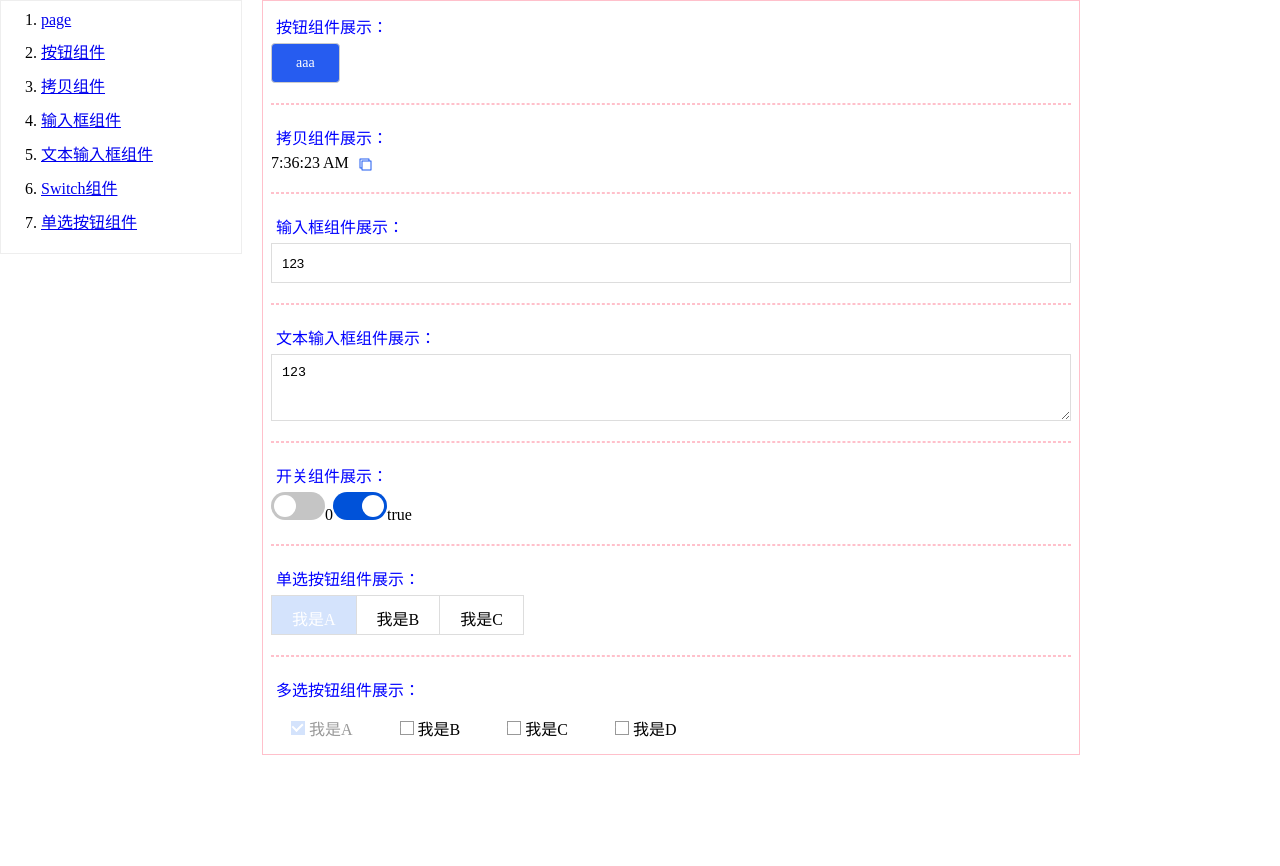
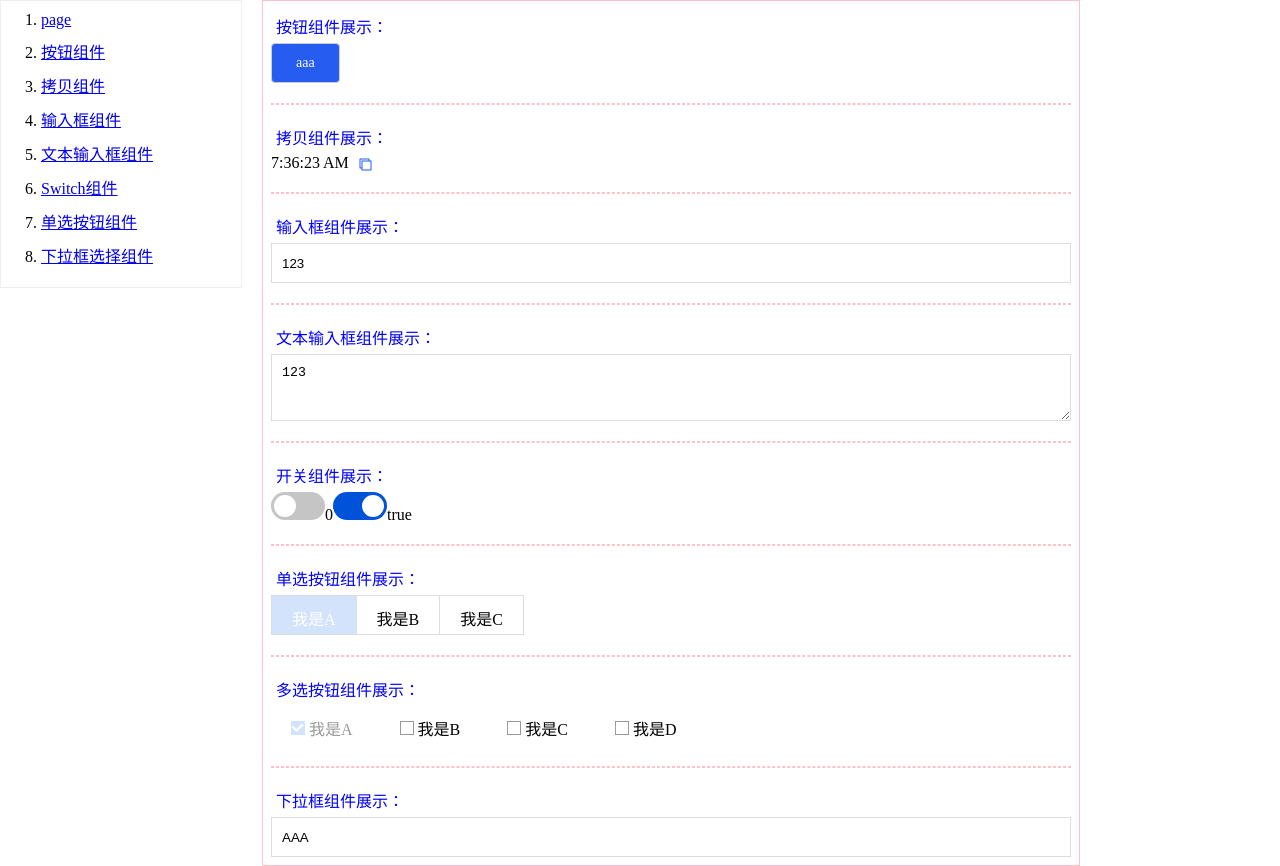
Before and after one commit to bushaoqing/component-for-react-hook, a React (Create React App) app: page /page in a window 1280 px wide. Before the commit the page ends 800 px from the top, so only its background shows below. Built offline with nearby package versions, Linux system fonts and the light colour scheme.

Commit message:
add select comp

```diff
--- /dev/null
+++ b/src/components/Select/index.css
@@ -0,0 +1,84 @@
+.comp-select__div-wrap {
+  position: relative;
+  display: flex;
+  border: 1px solid #ddd;
+  box-sizing: border-box;
+}
+
+.comp-select__div-wrap.focus {
+  border-color: blue;
+}
+
+.comp-select__div-wrap.error {
+  border-color: red;
+}
+
+.comp-select__input-wrap {
+  border: none;
+  outline: none;
+  padding: 0 40px 0 10px;
+}
+
+.comp-select__input-wrap:disabled {
+  cursor: not-allowed;
+  color: #999;
+}
+
+.comp-select-clearable {
+  position: absolute;
+  right: 10px;
+  top: 10px;
+  display: inline-block;
+  width: 16px;
+  height: 16px;
+  background: url('../img/clear_cycle@2x.png') no-repeat;
+  background-size: cover;
+}
+
+.comp-select-clearable:hover {
+  cursor: pointer;
+}
+
+.comp-select-error__tip {
+  position: absolute;
+  bottom: 18px;
+  font-size: 13px;
+  color: red;
+}
+
+.comp-select-options__wrap {
+  position: absolute;
+  top: 39px;
+  left: -1px;
+  border: 1px solid #ddd;
+  width: 100%;
+  background: #fff;
+}
+
+.comp-select-options__option {
+  padding: 4px;
+  margin-top: 1px;
+}
+
+.comp-select-options__option.current {
+  background: #ecf2fe;
+  color: blue;
+}
+
+.comp-select-options__option.no__options,
+.comp-select-options__option.no__options:hover {
+  background: #fff;
+}
+
+.comp-select-options__option:hover {
+  background: #eee;
+}
+
+.comp-select-options__filter-input {
+  width: 100%;
+  height: 38px;
+  box-sizing: border-box;
+  outline: none;
+  border: 1px solid #eee;
+  padding: 0 8px;
+}
--- /dev/null
+++ b/src/components/Select/index.js
@@ -0,0 +1,167 @@
+import { useState, useEffect } from 'react'
+import PropTypes from 'prop-types'
+import _ from 'lodash'
+import './index.css'
+
+let isClickFilter = false
+
+function Select(props) {
+  const [inputValue, setInputValue] = useState(() => {
+    let { value, options, config } = props
+    let initArr = options.filter(i => i[config.value] === value)
+    let initVal = initArr[0] && initArr[0][config.text] || ''
+    return initVal
+  })
+  const [showClearIcon, setShowClearIcon] = useState(false)
+  const [isFocus, setFocus] = useState(false)
+  const [showOptions, setShowOptions] = useState(false)
+  const [curOptions, setCurOptions] = useState(props.options)
+
+  useEffect(() => {
+    document.addEventListener('click', onDocumentClick)
+    return () => {
+      document.removeEventListener('click', onDocumentClick)
+    }
+  }, [])
+
+  // 关闭下拉选项后需要重置当前组件的下拉选项
+  useEffect(() => {
+    if (!showOptions) setCurOptions(props.options)
+  }, [showOptions])
+
+  function onDocumentClick() {
+    if (!isClickFilter) {
+      setShowOptions(false)
+    } else {
+      isClickFilter = false
+    }
+  }
+
+  function handleFilter(e) {
+    let filterVal = e.target.value
+
+    let curOptions = _.cloneDeep(props.options)
+    curOptions = curOptions.filter(i => i[props.config.text].indexOf(filterVal) !== -1)
+    setCurOptions(curOptions)
+  }
+
+  function handleClearInput() {
+    setInputValue('')
+    props.onChange('')
+  }
+
+  return (
+    <div
+      className={`comp-select__div-wrap ${isFocus ? 'focus' : ''} ${props.error.isError ? 'error' : ''}`}
+      style={{ width: props.width, height: props.height }}
+      onMouseEnter={() => setShowClearIcon(true)}
+      onMouseLeave={() => setShowClearIcon(false)}
+    >
+      <input
+        className='comp-select__input-wrap'
+        value={inputValue}
+        type={props.type}
+        readOnly={true}
+        disabled={props.disabled}
+        placeholder={props.placeholder}
+        style={{ width: '100%', height: '100%' }}
+        onFocus={() => {
+          setFocus(true)
+          props.onFocus()
+        }}
+        onBlur={() => {
+          setFocus(false)
+          props.onBlur()
+        }}
+        onClick={e => {
+          e.stopPropagation()
+          setShowOptions(v => !v)
+        }}
+      />
+      {
+        !props.disabled && props.clearable && showClearIcon && !!inputValue &&
+        <i className='comp-select-clearable' onClick={handleClearInput}></i>
+      }
+      {
+        props.error.isError && <div className='comp-select-error__tip'>{props.error.msg}</div>
+      }
+      {
+        showOptions &&
+        (
+          _.isArray(curOptions) &&
+          <div className='comp-select-options__wrap'>
+            {
+              props.isFilter &&
+              <input
+                className='comp-select-options__filter-input'
+                placeholder={props.filterPlaceholder}
+                onClick={() => {
+                  isClickFilter = true
+                }}
+                onChange={e => handleFilter(e)}
+              />
+            }
+            {
+              curOptions.length > 0 ?
+                curOptions.map(item => {
+                  let { value, text } = props.config
+
+                  return (
+                    <div
+                      key={item[value]}
+                      className={`comp-select-options__option ${inputValue === item[text] ? 'current' : ''}`}
+                      onClick={() => {
+                        setInputValue(item[text])
+                        props.onChange(item[value], item)
+                      }}
+                    >{ item[text] }</div>
+                  )
+                }) :
+                <div className='comp-select-options__option no__options'>暂无匹配项</div>
+            }
+          </div>
+        )
+      }
+    </div>
+  )
+}
+
+Select.propTypes = {
+  width: PropTypes.oneOfType([PropTypes.number, PropTypes.string]),
+  height: PropTypes.oneOfType([PropTypes.number, PropTypes.string]),
+  value: PropTypes.string,
+  options: PropTypes.array,
+  type: PropTypes.string,
+  disabled: PropTypes.bool,
+  clearable: PropTypes.bool,
+  placeholder: PropTypes.string,
+  error: PropTypes.object,
+  config: PropTypes.object,
+  isFilter: PropTypes.bool,
+  filterPlaceholder: PropTypes.string
+}
+
+Select.defaultProps = {
+  width: '100%',
+  height: '40px',
+  value: '',
+  filterPlaceholder: '请输入',
+  config: { // 配置映射关键字，默认是value、text
+    value: 'value',
+    text: 'text'
+  },
+  options: [],
+  disabled: false,
+  isFilter: false,
+  clearable: true,
+  placeholder: '',
+  error: {
+    isError: false,
+    msg: ''
+  },
+  onChange: _.noop,
+  onFocus: _.noop,
+  onBlur: _.noop,
+}
+
+export default Select
--- a/src/pages/index.js
+++ b/src/pages/index.js
@@ -6,6 +6,7 @@ import Textarea from '../components/Textarea'
 import Switch from '../components/Switch'
 import Radiobox from '../components/Radiobox'
 import Checkbox from '../components/Checkbox'
+import Select from '../components/Select'
 
 // 测试容器
 function InitPage() {
@@ -14,6 +15,7 @@ function InitPage() {
   const [switchVal1, setSwitchVal1] = useState(true)
   const [radioboxVal, setRadioboxVal] = useState('A')
   const [checkboxVal, setCheckboxVal] = useState(['A'])
+  const [selectVal, setSelectVal] = useState('A')
 
 
   let time = new Date().toLocaleTimeString()
@@ -34,7 +36,7 @@ function InitPage() {
         value={inputVal}
         placeholder="in"
         onChange={val => setInputVal(val)}
-        onBlur={() => console.log('curVal: ', inputVal)}
+        // onBlur={() => console.log('Input curVal: ', inputVal)}
         // error={{isError: true, msg: '我是错误提示信息'}}
       />
 
@@ -45,7 +47,7 @@ function InitPage() {
         value={inputVal}
         placeholder="in"
         onChange={val => setInputVal(val)}
-        onBlur={() => console.log('curVal: ', inputVal)}
+        // onBlur={() => console.log('Textarea curVal: ', inputVal)}
         // error={{isError: true, msg: '我是错误提示信息'}}
       />
 
@@ -83,6 +85,32 @@ function InitPage() {
         ]}
         onChange={val => setCheckboxVal(val)}
       />
+
+      <hr/>
+
+      <div className="app_title">下拉框组件展示：</div>
+      <Select
+        value={selectVal}
+        isFilter // true：可以模糊搜索
+        options={[
+          {id: 'A', name: 'AAA'},
+          {id: 'B', name: 'BBB'},
+          {id: 'C', name: 'CCC'},
+          {id: 'D', name: 'DDD'},
+          {id: 'E', name: 'EEE'}
+        ]}
+        config={{ // 配置映射关键字，默认是value、text
+          value: 'id',
+          text: 'name'
+        }}
+        placeholder="请选择"
+        onChange={(val, item) => {
+          setSelectVal(val)
+          console.log('value: ', val, '  item: ', item)
+        }}
+        // onBlur={() => console.log('onBlur Select curVal: ', selectVal)}
+        // error={{isError: true, msg: '我是错误提示信息'}}
+      />
     </div>
   );
 }
--- a/src/router/index.js
+++ b/src/router/index.js
@@ -5,6 +5,7 @@ import Input from "../components/Input"
 import Textarea from "../components/Textarea"
 import Switch from "../components/Switch"
 import Radiobox from "../components/Radiobox"
+import Select from "../components/Select"
 
 // 侧边菜单栏
 const RouteMap = [
@@ -36,6 +37,10 @@ const RouteMap = [
         name: '单选按钮组件',
         path: '/Radiobox',
         component: Radiobox
+    }, {
+        name: '下拉框选择组件',
+        path: '/Select',
+        component: Select
     }
 ]
 
```
Also changed, not shown: src/components/Select/README.md (added).
